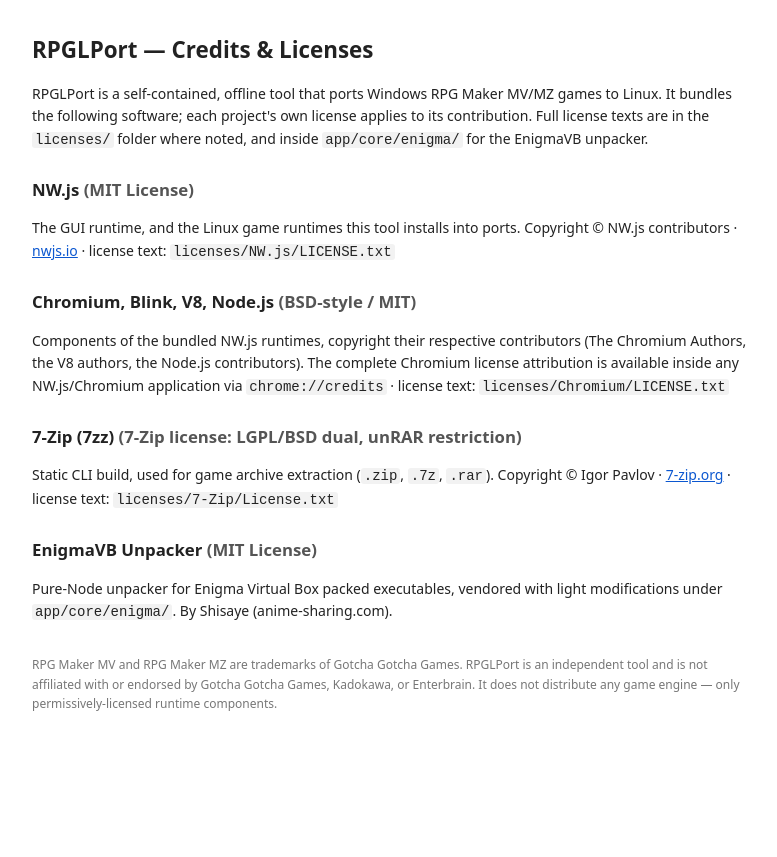
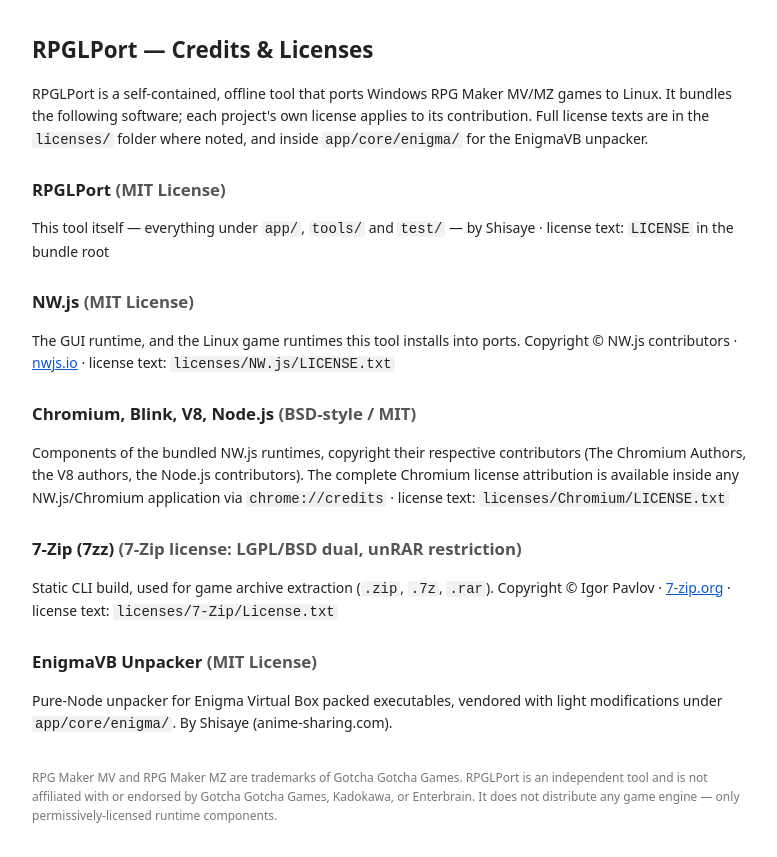
Before and after one commit to Sigrvif/rpglport, a website: page app/credits-template.html in a window 1280 px wide. Shown: the whole page, without its empty margins (248-1025 px from the left). Before the commit the page ends 800 px from the top, so only its background shows below. Drawn offline with Linux system fonts and the light colour scheme.

Commit message:
lic: add the project's own MIT license
The bundle documented every third-party component but the tool's own
code carried no license anywhere. MIT (c) 2026 Shisaye; package.json
license field, README License section, credits-page self-entry, and
build.sh now ships LICENSE in the bundle root.

```diff
--- a/app/credits-template.html
+++ b/app/credits-template.html
@@ -18,6 +18,11 @@ games to Linux. It bundles the following software; each project's own license
 applies to its contribution. Full license texts are in the
 <code>licenses/</code> folder where noted, and inside <code>app/core/enigma/</code>
 for the EnigmaVB unpacker.</p>
+
+<h2>RPGLPort <span class="lic">(MIT License)</span></h2>
+<p>This tool itself — everything under <code>app/</code>, <code>tools/</code>
+and <code>test/</code> — by Shisaye &middot;
+license text: <code>LICENSE</code> in the bundle root</p>
 
 <h2>NW.js <span class="lic">(MIT License)</span></h2>
 <p>The GUI runtime, and the Linux game runtimes this tool installs into ports.
--- a/package.json
+++ b/package.json
@@ -1,6 +1,7 @@
 {
   "version": "1.0.17",
   "name": "rpglport",
+  "license": "MIT",
   "main": "app/index.html",
   "chromium-args": "--disable-devtools",
   "scripts": {
```
Also changed, not shown: README.md, 2 other files.
